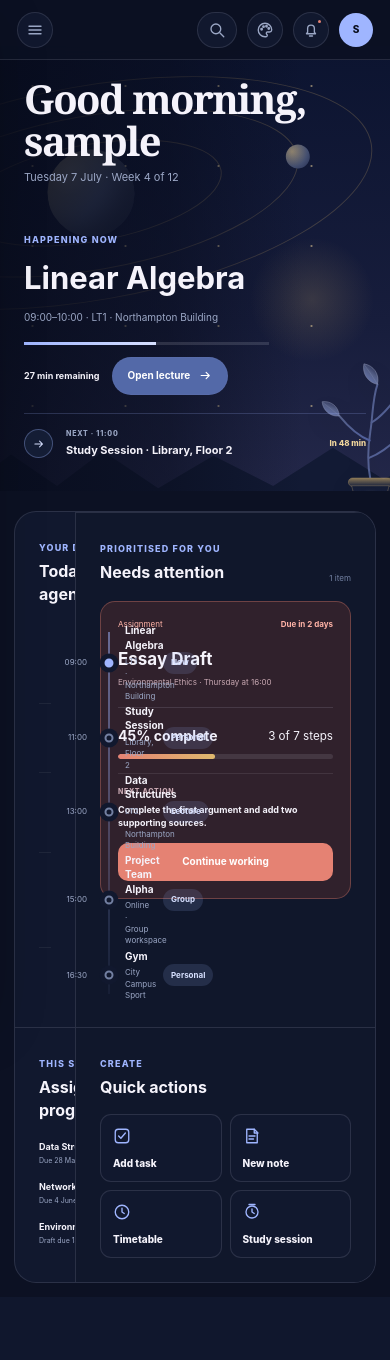
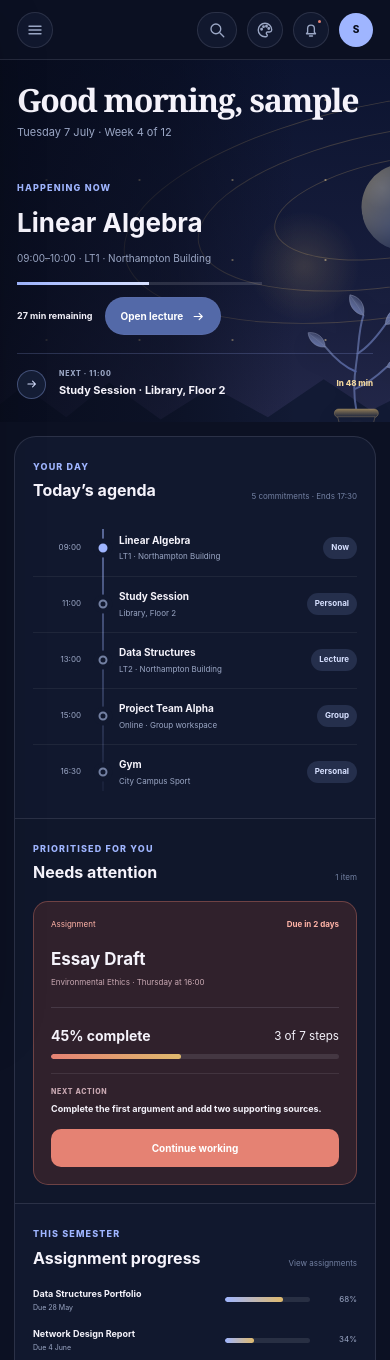
Before and after one commit to marsphobos01/ceres, a Django app: page /dashboard/ in a window 390 px wide; the page is wider, and only the part inside the window is pictured. Shown: the top 1360 px of that part. Before the commit the page ends 1283 px from the top of that part, so only its background shows below. Run offline with Django 5.2, Linux system fonts and the light colour scheme; the visitor is signed in with stand-in values (Sample User, id 1); parts of the project's set-up code (start-up, migrations or seed data) failed here and were passed over.

Commit message:
Apply prototype responsive rules after dashboard styles

```diff
--- a/static/css/prototype-dashboard-plant-svg.css
+++ b/static/css/prototype-dashboard-plant-svg.css
@@ -1,4 +1,7 @@
-/* Single connected SVG plant used by the dashboard hero. */
+@import url("prototype-responsive.css");
+
+/* Intentional application-prototype deviation: one connected SVG plant replaces
+   the source prototype's disconnected absolutely positioned plant pieces. */
 .hero-plant-svg{
   position:absolute;
   left:auto;
```
